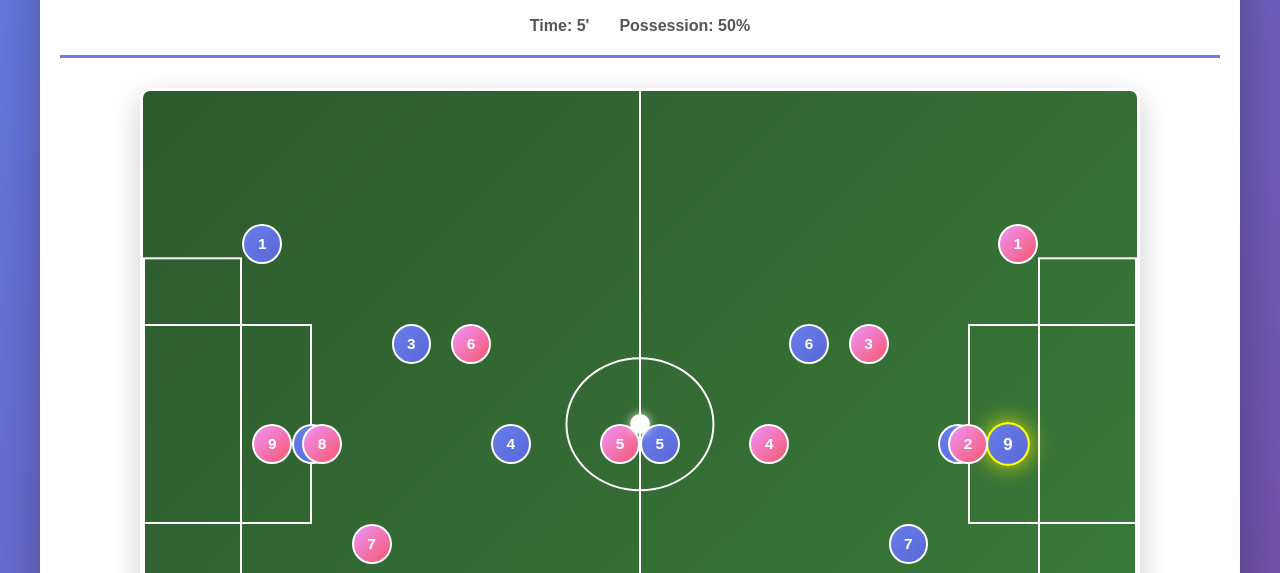
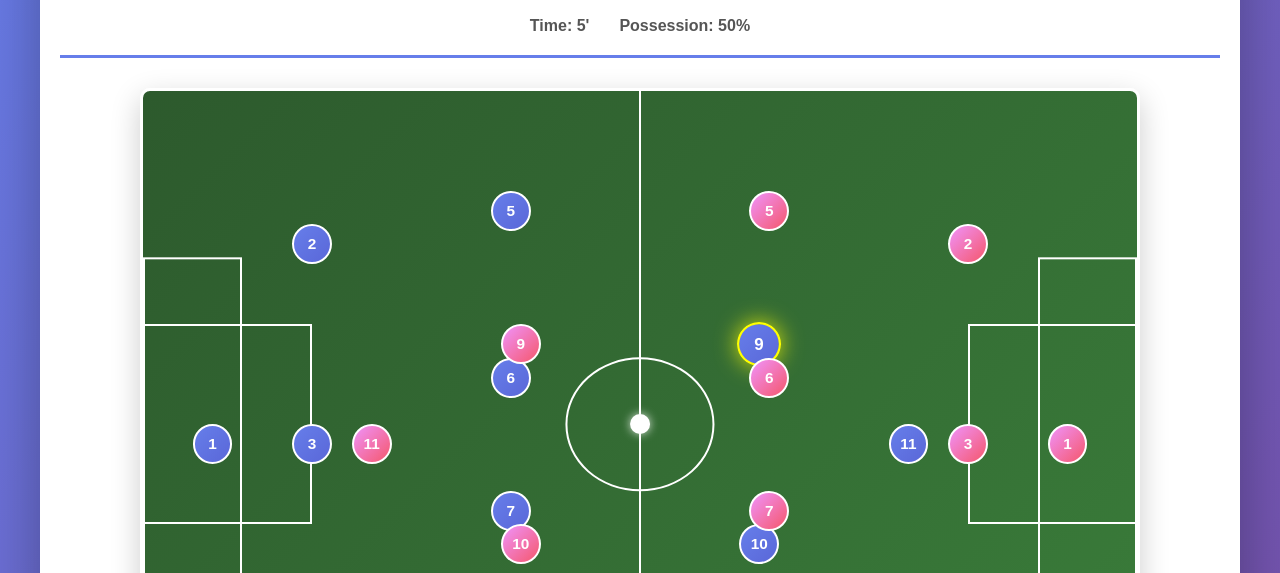
Before and after one commit to ForckYou/football-game, a plain HTML site: page index.html in a window 1280 px wide. Shown: the part 227-800 px from the top of the page. Drawn offline with Linux system fonts and the light colour scheme.

Commit message:
Update to 11 players per team with proper formation

```diff
--- a/index.html
+++ b/index.html
@@ -41,62 +41,82 @@
                     <!-- Ball -->
                     <div class="ball" id="ball"></div>
 
-                    <!-- Home team players -->
-                    <div class="player home" id="p1" style="left: 10%; top: 20%;">
+                    <!-- Home team players (11 players - 1-2-3-5 formation) -->
+                    <!-- Goalkeeper -->
+                    <div class="player home" id="p1" style="left: 5%; top: 50%;">
                         <span class="number">1</span>
                     </div>
-                    <div class="player home" id="p2" style="left: 15%; top: 50%;">
+                    <!-- Defenders -->
+                    <div class="player home" id="p2" style="left: 15%; top: 20%;">
                         <span class="number">2</span>
                     </div>
-                    <div class="player home" id="p3" style="left: 25%; top: 35%;">
+                    <div class="player home" id="p3" style="left: 15%; top: 50%;">
                         <span class="number">3</span>
                     </div>
-                    <div class="player home" id="p4" style="left: 35%; top: 50%;">
+                    <div class="player home" id="p4" style="left: 15%; top: 80%;">
                         <span class="number">4</span>
                     </div>
-                    <div class="player home" id="p5" style="left: 50%; top: 50%;">
+                    <!-- Midfielders -->
+                    <div class="player home" id="p5" style="left: 35%; top: 15%;">
                         <span class="number">5</span>
                     </div>
-                    <div class="player home" id="p6" style="left: 65%; top: 35%;">
+                    <div class="player home" id="p6" style="left: 35%; top: 40%;">
                         <span class="number">6</span>
                     </div>
-                    <div class="player home" id="p7" style="left: 75%; top: 65%;">
+                    <div class="player home" id="p7" style="left: 35%; top: 60%;">
                         <span class="number">7</span>
                     </div>
-                    <div class="player home" id="p8" style="left: 80%; top: 50%;">
+                    <div class="player home" id="p8" style="left: 35%; top: 85%;">
                         <span class="number">8</span>
                     </div>
-                    <div class="player home active" id="p9" style="left: 85%; top: 50%;">
+                    <!-- Forwards -->
+                    <div class="player home" id="p9" style="left: 60%; top: 35%;">
                         <span class="number">9</span>
                     </div>
+                    <div class="player home" id="p10" style="left: 60%; top: 65%;">
+                        <span class="number">10</span>
+                    </div>
+                    <div class="player home active" id="p11" style="left: 75%; top: 50%;">
+                        <span class="number">11</span>
+                    </div>
 
-                    <!-- Away team players -->
-                    <div class="player away" id="p10" style="right: 10%; top: 20%;">
+                    <!-- Away team players (11 players - 1-2-3-5 formation) -->
+                    <!-- Goalkeeper -->
+                    <div class="player away" id="p12" style="right: 5%; top: 50%;">
                         <span class="number">1</span>
                     </div>
-                    <div class="player away" id="p11" style="right: 15%; top: 50%;">
+                    <!-- Defenders -->
+                    <div class="player away" id="p13" style="right: 15%; top: 20%;">
                         <span class="number">2</span>
                     </div>
-                    <div class="player away" id="p12" style="right: 25%; top: 35%;">
+                    <div class="player away" id="p14" style="right: 15%; top: 50%;">
                         <span class="number">3</span>
                     </div>
-                    <div class="player away" id="p13" style="right: 35%; top: 50%;">
+                    <div class="player away" id="p15" style="right: 15%; top: 80%;">
                         <span class="number">4</span>
                     </div>
-                    <div class="player away" id="p14" style="right: 50%; top: 50%;">
+                    <!-- Midfielders -->
+                    <div class="player away" id="p16" style="right: 35%; top: 15%;">
                         <span class="number">5</span>
                     </div>
-                    <div class="player away" id="p15" style="right: 65%; top: 35%;">
+                    <div class="player away" id="p17" style="right: 35%; top: 40%;">
                         <span class="number">6</span>
                     </div>
-                    <div class="player away" id="p16" style="right: 75%; top: 65%;">
+                    <div class="player away" id="p18" style="right: 35%; top: 60%;">
                         <span class="number">7</span>
                     </div>
-                    <div class="player away" id="p17" style="right: 80%; top: 50%;">
+                    <div class="player away" id="p19" style="right: 35%; top: 85%;">
                         <span class="number">8</span>
                     </div>
-                    <div class="player away active" id="p18" style="right: 85%; top: 50%;">
+                    <!-- Forwards -->
+                    <div class="player away" id="p20" style="right: 60%; top: 35%;">
                         <span class="number">9</span>
+                    </div>
+                    <div class="player away" id="p21" style="right: 60%; top: 65%;">
+                        <span class="number">10</span>
+                    </div>
+                    <div class="player away active" id="p22" style="right: 75%; top: 50%;">
+                        <span class="number">11</span>
                     </div>
                 </div>
             </div>
```
